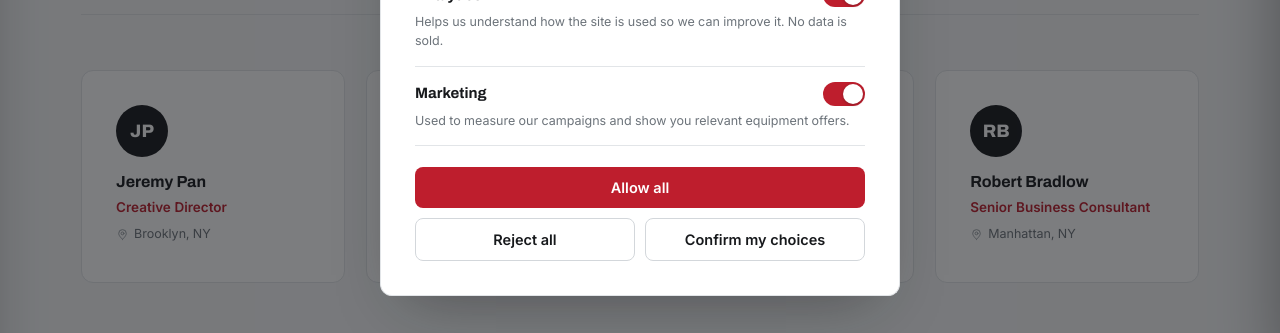
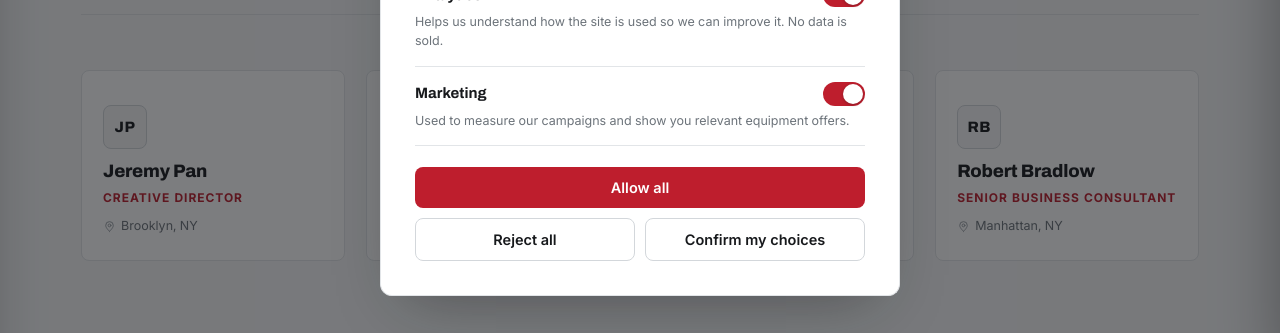
Before and after one commit to LTEquipment/Ecommerce, a Next.js app: page /leadership in a window 1280 px wide. Shown: the part 409-742 px from the top of the page. Built offline with nearby package versions, Linux system fonts and the light colour scheme; no server answers.

Commit message:
polish(leadership): de-AI the team cards
Swap the dark-circle initials avatar (the 'AI' template look) for a flat,
light-bordered square monogram, and set roles in editorial uppercase red. Keeps
the real team; flat/editorial/industrial per the design system.

```diff
--- a/app/globals.css
+++ b/app/globals.css
@@ -773,11 +773,13 @@ footer .fb-certs{color:rgba(255,255,255,.4)}
 
 /* leadership team cards */
 .team-grid{display:grid;grid-template-columns:repeat(4,1fr);gap:var(--s4);margin:var(--s5) 0 var(--s6)}
-.team-card{background:var(--white);border:1px solid var(--line);border-radius:var(--rl);padding:var(--s5)}
-.team-ava{width:52px;height:52px;border-radius:50%;display:grid;place-items:center;background:var(--ink);color:#fff;font-family:var(--disp);font-weight:800;font-size:18px;margin-bottom:var(--s3)}
-.team-name{font-family:var(--disp);font-weight:700;font-size:16px;color:var(--ink)}
-.team-role{font-size:13.5px;color:var(--red);font-weight:600;margin-top:3px}
-.team-region{font-size:12.5px;color:var(--muted);margin-top:8px;display:inline-flex;align-items:center;gap:5px}
+.team-card{background:var(--white);border:1px solid var(--line);border-radius:var(--r);padding:var(--s5) var(--s4) var(--s4);transition:border-color var(--ease)}
+.team-card:hover{border-color:var(--line-2)}
+/* flat, industrial monogram — a light bordered square, not a dark glowing circle */
+.team-ava{width:44px;height:44px;border-radius:8px;display:grid;place-items:center;background:var(--paper);border:1px solid var(--line-2);color:var(--ink);font-family:var(--disp);font-weight:800;font-size:15px;letter-spacing:.03em;margin-bottom:var(--s3)}
+.team-name{font-family:var(--disp);font-weight:800;font-size:18px;color:var(--ink);letter-spacing:-.01em;line-height:1.1}
+.team-role{font-size:12px;color:var(--red);font-weight:700;text-transform:uppercase;letter-spacing:.08em;margin-top:7px}
+.team-region{font-size:12.5px;color:var(--muted);margin-top:10px;display:inline-flex;align-items:center;gap:5px}
 .team-region svg{width:13px;height:13px;color:var(--muted-2)}
 @media(max-width:900px){.team-grid{grid-template-columns:repeat(2,1fr)}}
 @media(max-width:520px){.team-grid{grid-template-columns:1fr}}
```
